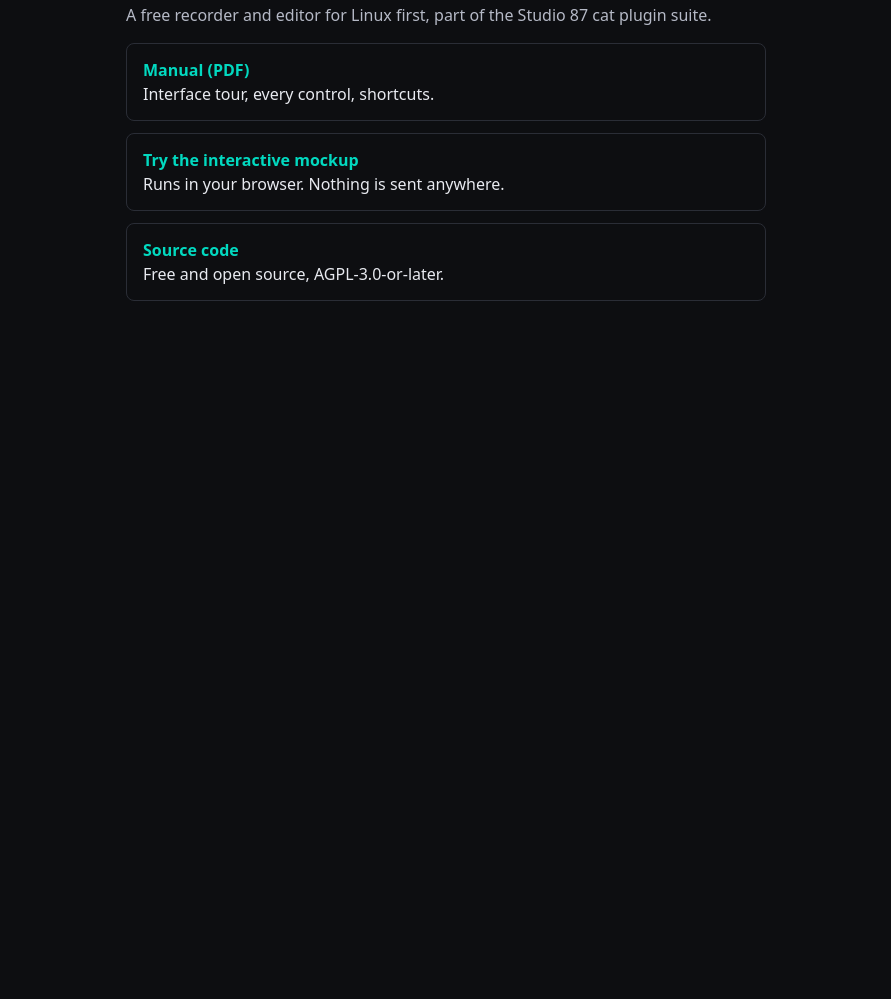
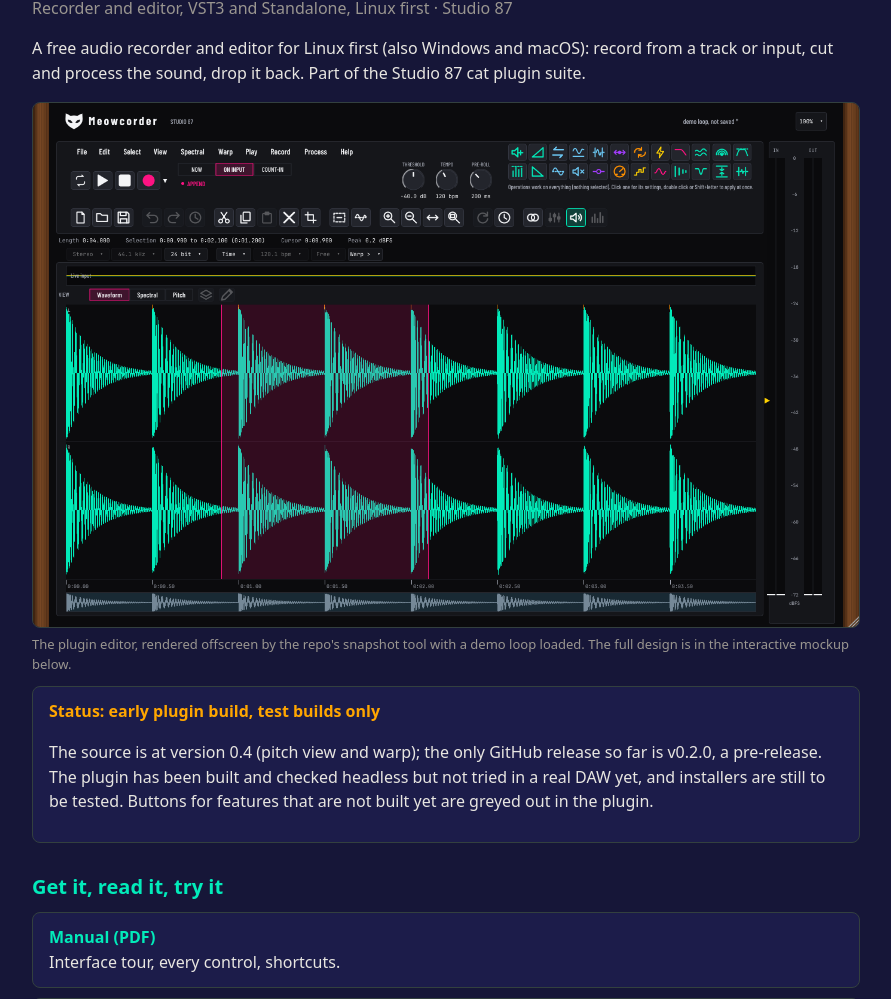
Before and after one commit to SpeakingColors/Meowcorder, a plain HTML site: page docs/index.html in a window 1280 px wide. Shown: the part 101-1100 px from the top of the page, without its empty margins (194-1085 px from the left). Before the commit the page ends 800 px from the top, so only its background shows below. Drawn offline with Linux system fonts and the light colour scheme.

Commit message:
Docs: web page with screenshot and honest status, README status

```diff
--- a/docs/index.html
+++ b/docs/index.html
@@ -1,7 +1,29 @@
 <!doctype html>
-<html lang="en"><head><meta charset="utf-8"><meta name="viewport" content="width=device-width,initial-scale=1"><title>Meowcorder</title>
-<style>body{margin:0;background:#0d0e11;color:#e8eaf0;font:16px/1.5 system-ui,sans-serif}main{max-width:640px;margin:0 auto;padding:40px 16px}h1{margin:0 0 4px}a{color:#FF1383}p{color:#b5b9c6}.card{display:block;margin:12px 0;padding:14px 16px;border:1px solid #2a2d36;border-radius:8px;text-decoration:none;color:#e8eaf0}.card b{display:block;color:#02D9C0}</style></head>
-<body><main><h1>Meowcorder</h1><p>A free recorder and editor for Linux first, part of the Studio 87 cat plugin suite.</p>
-<a class="card" href="Meowcorder_manual.pdf"><b>Manual (PDF)</b>Interface tour, every control, shortcuts.</a>
-<a class="card" href="mockups/Meowcorder.html"><b>Try the interactive mockup</b>Runs in your browser. Nothing is sent anywhere.</a>
-<a class="card" href="https://github.com/SpeakingColors/Meowcorder"><b>Source code</b>Free and open source, AGPL-3.0-or-later.</a></main></body></html>
+<html lang="en"><head><meta charset="utf-8"><meta name="viewport" content="width=device-width,initial-scale=1">
+<title>Meowcorder</title>
+<style>
+:root{--bg:#161638;--panel:#1c1c4a;--line:#33403f;--text:#e8e6e1;--muted:#9a9690;--teal:#02EBBA;--pink:#FF1383;--amber:#FFA600}
+*{box-sizing:border-box}
+body{margin:0;background:var(--bg);color:var(--text);font:16px/1.55 system-ui,Arial,sans-serif}
+main{max-width:860px;margin:0 auto;padding:28px 16px 48px}
+h1{margin:0 0 4px;font-size:34px} h2{color:var(--teal);font-size:20px;margin:28px 0 8px}
+a{color:var(--pink)} .muted{color:var(--muted)}
+img.shot{width:100%;height:auto;border:1px solid var(--line);border-radius:8px;display:block}
+.cap{color:var(--muted);font-size:13px;margin-top:6px}
+.box{background:var(--panel);border:1px solid var(--line);border-radius:8px;padding:12px 16px;margin:12px 0}
+.box b{color:var(--amber)} li{margin:3px 0}
+code{background:#0e0e26;padding:1px 5px;border-radius:4px}
+.card{display:block;margin:10px 0;padding:12px 16px;border:1px solid var(--line);border-radius:8px;text-decoration:none;color:var(--text);background:var(--panel)}.card b{display:block;color:var(--teal)}
+.links a{display:inline-block;margin:4px 12px 4px 0}
+</style></head><body><main>
+<h1>Meowcorder</h1>
+<p class="muted">Recorder and editor, VST3 and Standalone, Linux first · Studio 87</p>
+<p>A free audio recorder and editor for Linux first (also Windows and macOS): record from a track or input, cut and process the sound, drop it back. Part of the Studio 87 cat plugin suite.</p>
+<img class="shot" src="screenshot.png" alt="Meowcorder editor window, rendered offscreen from the plugin">
+<div class="cap">The plugin editor, rendered offscreen by the repo&#x27;s snapshot tool with a demo loop loaded. The full design is in the interactive mockup below.</div>
+<div class="box"><b>Status: early plugin build, test builds only</b><p>The source is at version 0.4 (pitch view and warp); the only GitHub release so far is v0.2.0, a pre-release. The plugin has been built and checked headless but not tried in a real DAW yet, and installers are still to be tested. Buttons for features that are not built yet are greyed out in the plugin.</p></div>
+<h2>Get it, read it, try it</h2><a class="card" href="Meowcorder_manual.pdf"><b>Manual (PDF)</b>Interface tour, every control, shortcuts.</a><a class="card" href="mockups/Meowcorder.html"><b>Interactive mockup</b>The full design in your browser. Nothing is sent anywhere.</a><a class="card" href="https://github.com/SpeakingColors/Meowcorder/releases"><b>Releases</b>Pre-release builds.</a><a class="card" href="https://github.com/SpeakingColors/Meowcorder"><b>Source code</b>Free and open source, AGPL-3.0-or-later.</a>
+<h2>What exists today</h2><ul><li>Pure C++ engine with checks (<code>sh tests/run.sh</code>).</li><li>VST3 and standalone with the window ported from the mockup: record from the track or input, waveform with selection and zoom, spectral view with box tools, pitch view (drag a note to retune it), warp and transpose, undo and redo with a history list, 24 operations with settings and Preview, play and loop, open WAV, AIFF, FLAC and OGG, save as WAV (16, 24 or 32 bit float).</li><li>A PDF manual with an interface tour, built from the mockup by <code>tools/make_manual.py</code>; release and build workflows in <code>.github/workflows</code>.</li><li>No telemetry, no network calls, nothing collected.</li></ul>
+<h2>What does not exist yet</h2><ul><li>Host tempo sync, the pencil tools, the spectral eraser and pencil, and the overlay and split views (the buttons are there, greyed out).</li><li>Dragging the result back into the host and the settings page.</li><li>A test in a real DAW (Bitwig, Ableton) and tested installers.</li><li>The sound you record is not saved inside the project: save it as a WAV to keep it. The name is not final.</li></ul>
+<div class="links"><h2>Links</h2><a href="https://ko-fi.com/studio87">Support Studio 87 on Ko-fi</a></div>
+<p class="cap">AGPL-3.0-or-later. Not affiliated with or endorsed by any hardware maker named here. All trademarks belong to their owners.</p></main></body></html>
```
Also changed, not shown: 1 other file.
